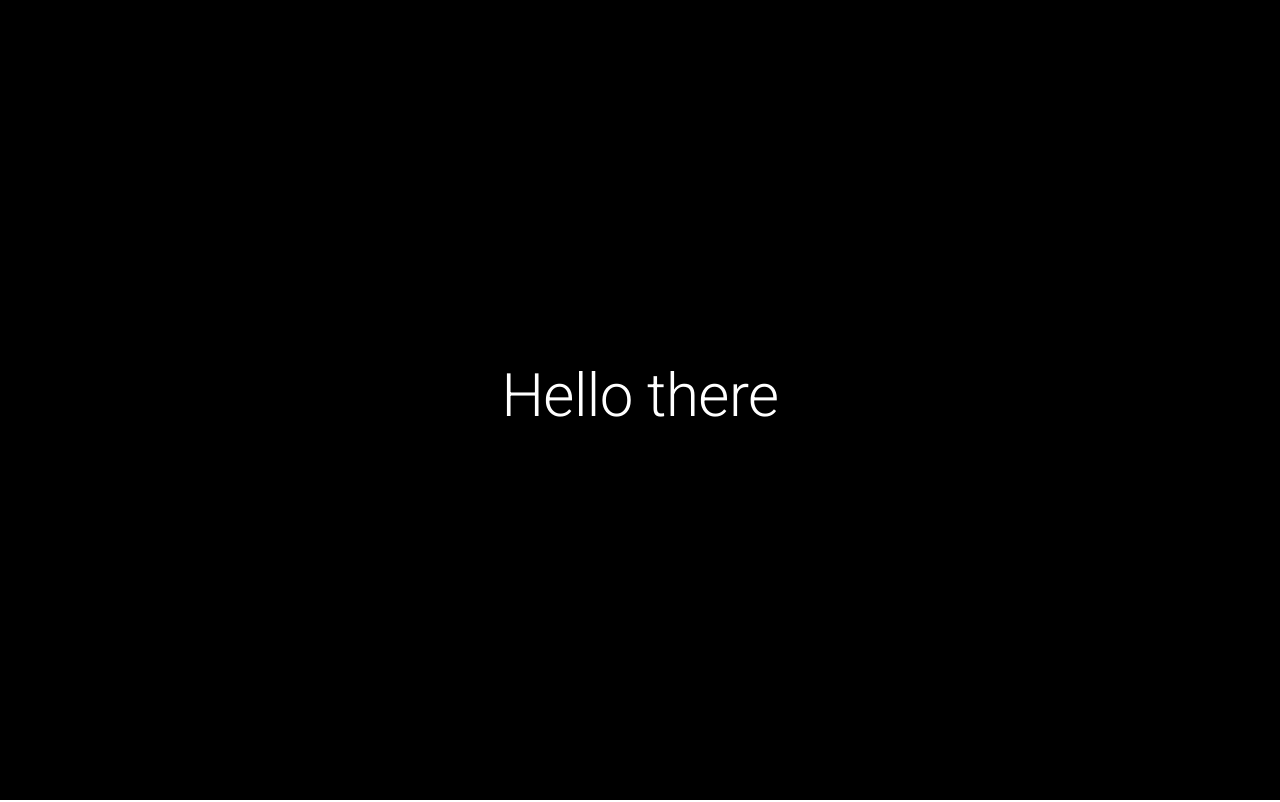
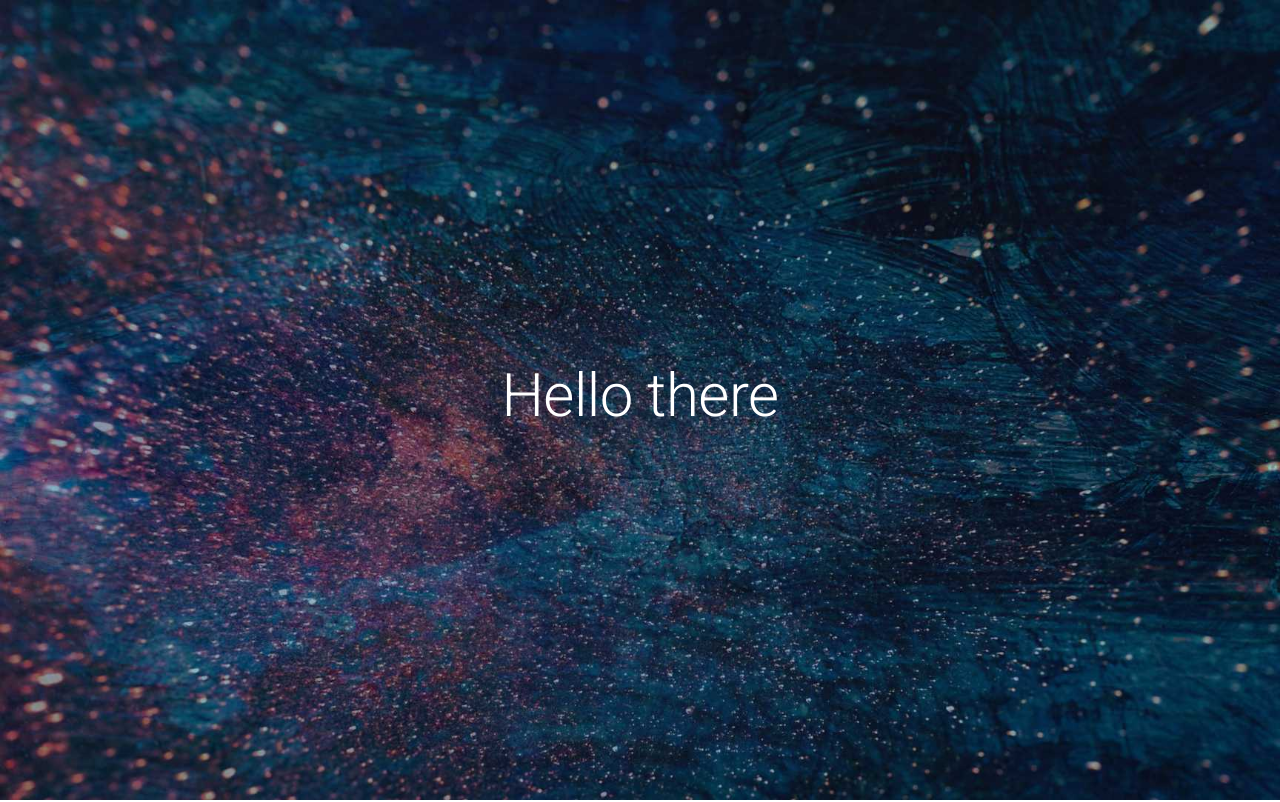
Before and after one commit to ahmsay/ahmsay.github.io, a React (Create React App) app: page / in a window 1280 px wide. Shown: the top 802 px of the page. Built offline with nearby package versions, Linux system fonts and the light colour scheme.

Commit message:
background image is added for greetings page

```diff
--- a/src/App.jsx
+++ b/src/App.jsx
@@ -19,7 +19,7 @@ const theme = createMuiTheme({
     paddingRight: 12
   },
   greetingsCard: {
-    backgroundColor: '#000',
+    backgroundColor: '#0000',
     color: '#fff',
     borderWidth: 0
   }
--- a/src/components/Greetings.jsx
+++ b/src/components/Greetings.jsx
@@ -26,8 +26,10 @@ class Greetings extends Component {
 
   render() {
     const { classes } = this.props
+    let background = require('../images/background.jpg')
     return (
-      <Grid style={ { height: this.state.height, backgroundColor: '#000' } } container justify="center" alignItems="center">
+      <div style ={ { backgroundImage: "url(" + background + ")", backgroundSize: 'cover' } }>
+        <Grid style={{ height: this.state.height }} container justify="center" alignItems="center">
           <Card variant="outlined" className={ classes.greetingsCard }>
             <CardContent>
               <Typography variant="h2" align="center">
@@ -36,6 +38,7 @@ class Greetings extends Component {
             </CardContent>
           </Card>
         </Grid>
+      </div>
     )
   }
 }
```
Also changed, not shown: src/images/background.jpg (added). Lines whose indentation alone changed are shown as unchanged.
